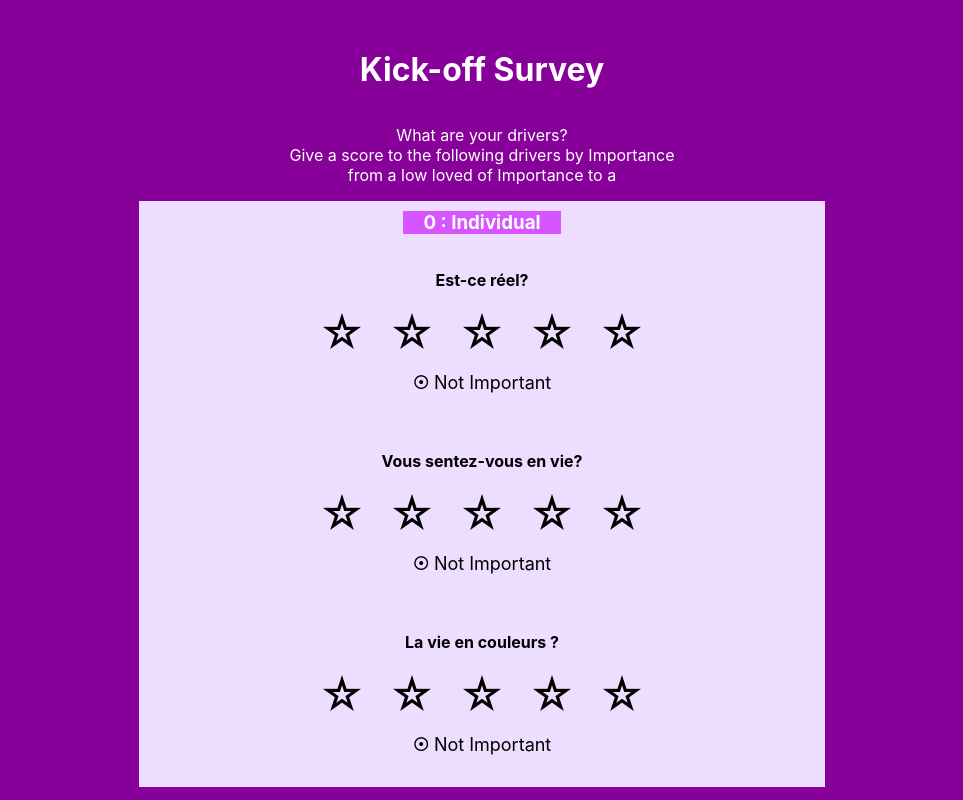
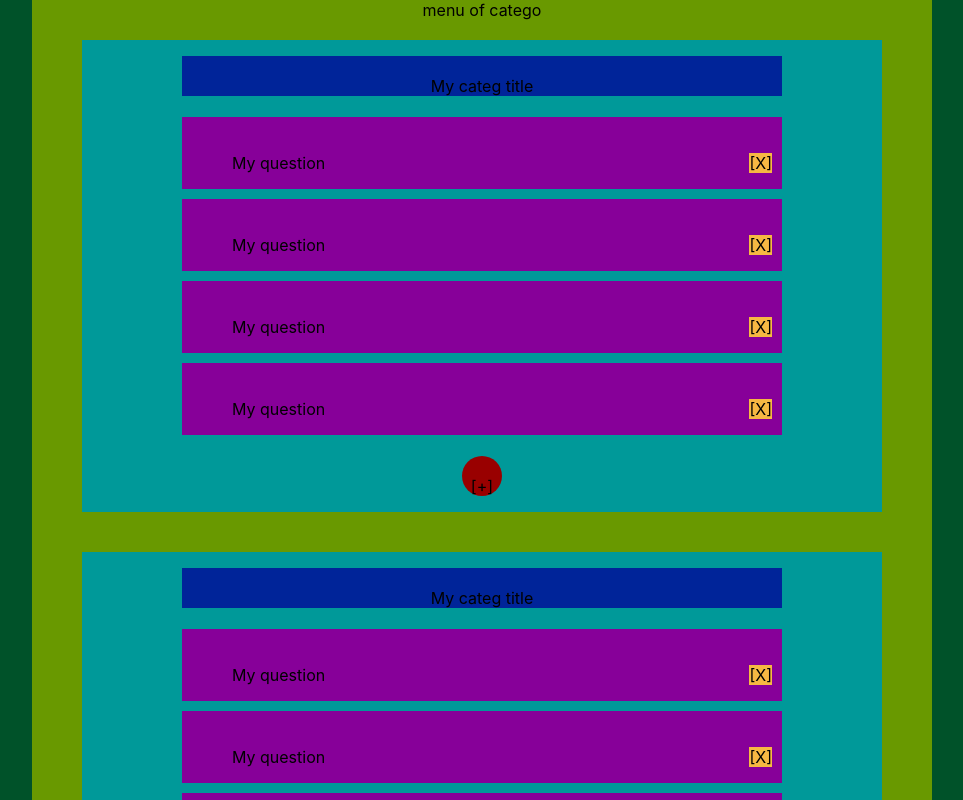
Before and after one commit to marouank7/eBloom, a React (Create React App) app in the folder front_app/: page / in a window 1280 px wide. Shown: the top 800 px of the page, without its empty margins (158-1121 px from the left). Built offline with nearby package versions, Linux system fonts and the light colour scheme.

Commit message:
Back Office Form : components modeling. By Pierre -12- 09h00.

```diff
--- a/front_app/src/App.js
+++ b/front_app/src/App.js
@@ -2,6 +2,7 @@ import React from 'react';
 
 import './App.css';
 import KickOffPage from './Components/employee_surveys/KickOffPage';
+import BackOfficePage from './Components/admin_back-office/BackOfficePage';
 
 
 
@@ -16,7 +17,8 @@ function App() {
   return (
 
     <div className="App">
-      <KickOffPage/> {/*c.1*/}
+      {/* <KickOffPage/> c.1 */}
+      <BackOfficePage/>
     </div>
   );
 
--- /dev/null
+++ b/front_app/src/Components/admin_back-office/BackOfficePage.css
@@ -0,0 +1,93 @@
+/* The bakcOffice CSS */
+body {
+    margin: 0px;
+    padding: 0px;
+}
+
+
+.back-office-page {
+    background-color : rgb(0, 82, 41);
+    width: 100%;
+    margin: auto;
+    margin-top: 0px;
+    display: flex;
+    flex-direction: column;
+    justify-content: flex-start;
+    align-items: center;
+
+}
+
+
+.category-menu {
+    background-color : rgb(105, 153, 0);
+    width: 900px;
+    display: flex;
+    flex-direction: column;
+    justify-content: flex-start;
+    align-items: center;
+
+}
+
+
+.category-box {
+    background-color : rgb(0, 153, 153);
+    width: 800px;
+    margin: 20px;
+    display: flex;
+    flex-direction: column;
+    justify-content: center;
+    align-items: center;
+
+}
+
+
+.inBox-size {
+    width: 600px;
+
+}
+
+.category-head {
+    background-color : rgb(0, 36, 153);
+    width: 600px;
+
+
+}
+
+
+.question-add-button {
+    box-sizing: border-box;
+    background-color : rgb(153, 0, 0);
+    width : 40px;
+    height: 40px;
+    border-radius: 50%;
+
+
+}
+
+
+.back-off-question {
+    box-sizing: border-box;
+    background-color : rgb(135, 0, 153);
+    padding-left: 50px;
+    padding-right: 10px;
+    margin : 5px ;
+    display: flex;
+    justify-content: space-between;
+    align-items: baseline;
+
+
+}
+
+
+.question-remove-button {
+    background-color : rgb(246, 184, 67);
+    display: inline;
+
+}
+
+
+.validation-indicator{
+    background-color: rgb(11, 219, 11);
+    display: none; /*inline*/
+
+}
--- /dev/null
+++ b/front_app/src/Components/admin_back-office/BackOfficePage.js
@@ -0,0 +1,89 @@
+/* <BackOffice> */
+import React, {Component} from 'react' ;
+import './BackOfficePage.css';
+
+//___________________________
+
+const BackOffQuestion = () => {
+    return (
+        <div className="back-off-question inBox-size">
+        <p >My question</p>
+        <QuestionRemover/>
+        <ValidationIndicator/>
+        </div>
+    )
+}
+
+const QuestionRemover = () => {
+    return (
+        <div className="question-remove-button">[X]</div>
+    )
+}
+
+const ValidationIndicator = () => {
+    return (
+        <div className="validation-indicator">(V)</div>
+    )
+}
+//_____________________________
+
+const CategoryHead = () => {
+    return (
+        <p className="category-head inBox-size">My categ title</p>
+    )
+
+}
+
+const QuestionAdder = () => {
+    return (
+        <p className="question-add-button inBox-size">[+]</p>
+    )
+
+}
+
+//____________________________
+
+const CategoryMenu = () => {
+    return (
+        <div className="category-menu">menu of catego
+            <CategoryBox/>
+            <CategoryBox/>
+            <CategoryBox/>
+        </div>
+    )
+}
+
+const CategoryBox = () => {
+    return (
+        <div className="category-box">
+            <CategoryHead/>
+            <BackOffQuestion/>
+            <BackOffQuestion/>
+            <BackOffQuestion/>
+            <BackOffQuestion/>
+            <QuestionAdder/>
+        </div>
+    )
+}
+
+//_____________________________
+
+class BackOfficePage extends Component {
+
+        constructor(props) {
+            super(props) ;
+            this.state = {lo:'lo'};
+        }
+
+        render() {
+
+            return(
+                <div className="back-office-page">
+                    <CategoryMenu>
+                    </CategoryMenu>
+                </div>
+            )
+        }
+}
+
+export default BackOfficePage ;
--- a/front_app/src/Components/employee_surveys/KickOffPage.js
+++ b/front_app/src/Components/employee_surveys/KickOffPage.js
@@ -12,9 +12,9 @@ import './styles/KickOffPage.css';
 export default class KickOffPage extends Component {
 
     listOfCategories = ['Individual', 'Team','Company'];
-    questionsSets = [ ["Est-ce réel?", "Vous sentez-vous en vie?", "La vie en couleurs ?"],
-    ["Vive les travaux de groupe ?", "Le paradis, c'est les autres !", "Ma famille me manque..."],
-    ["Déjeûner, est-ce important ?", "Merci patron !", "Plus de vacances SVP..."] ]
+    questionsSets = [ ["Profiter des tâches liées à mon travail.", "Développer mes compétences et mes connaissances.", "Attendre au travail"],
+    ["Vive les travaux de groupe !", "La communication avec les collègues.", "Se sentir aidé au travail."],
+    ["Déjeûner, est-ce important ?", "Évoluer au sein de l'entreprise.", "Plus de vacances SVP..."] ]
 
     adminSetNOQPC = () => {   // >> adminSetNumberofQuestionPerCategory()
         let secretNumber = 3;    // props.size will control how many questions are retrieved and displayed. Control may be set by admin back-office ...
```
